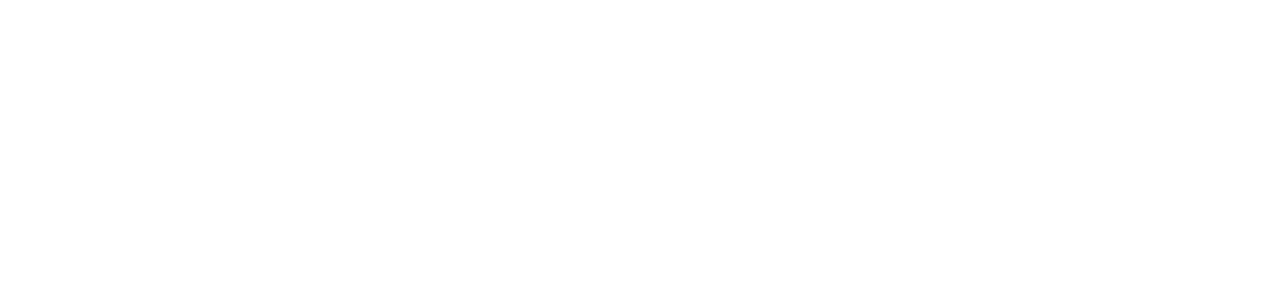
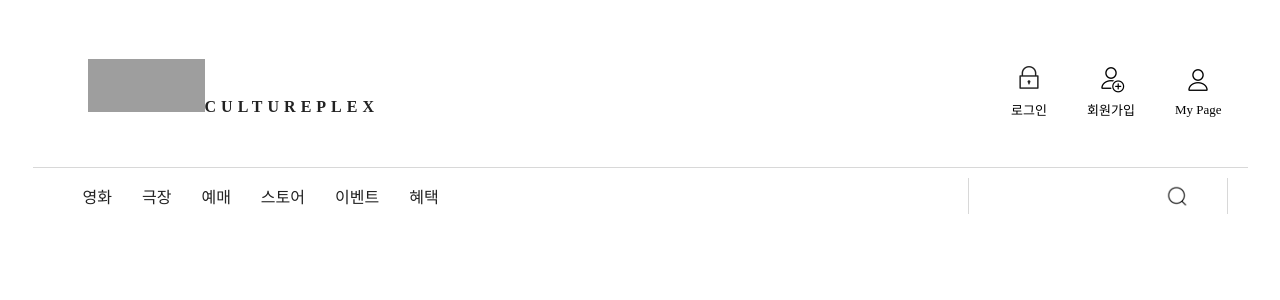
Before and after one commit to joohyeson/ShowMeTheMovie, a React (Create React App) app in the folder show-me-the-movie/: page /movie in a window 1280 px wide. Before the commit this address had no page. Shown: the top 300 px of the page. Built offline with nearby package versions, Linux system fonts and the light colour scheme; grey boxes are pictures that could not be loaded.

Commit message:
Link To로 /movie 페이지와 메인의 전체 보기 버튼 연결

```diff
--- a/show-me-the-movie/src/App.js
+++ b/show-me-the-movie/src/App.js
@@ -3,16 +3,19 @@ import {
   Route,
   Routes
 } from 'react-router-dom';
-import Home from './routes/Home';
+import Home from './routes/MainPage';
 import Detail from './routes/Detail';
+import MovieDetail from './routes/MovieChartPage';
 
 function App() {
-  return <Router>
+
+  return (<Router>
     <Routes>
       <Route path={`${process.env.PUBLIC_URL}/`} element={<Home />} />
-      <Route path="/movie/:id" element={<Detail/>}/>
+      <Route path={`${process.env.PUBLIC_URL}/movie`} element={<MovieDetail />} />
+      {/* <Route path="/movie/:id" element={<Detail/>}/> */}
     </Routes>
-  </Router>
+  </Router>);
 }
 
 export default App;
--- a/show-me-the-movie/src/components/MovieChart.js
+++ b/show-me-the-movie/src/components/MainPage/MovieChart.js
@@ -1,6 +1,7 @@
 import style from "./MovieChart.module.css"
 import Slider from 'react-slick';
 import MovieChartImage from "./MovieChartImage";
+import { Link } from "react-router-dom"
 
 import "slick-carousel/slick/slick.css";
 import "slick-carousel/slick/slick-theme.css";
@@ -39,10 +40,13 @@ function MovieChart() {
         <div className={style.contents}>
             <div className={style.txt}>
                 <h2>무비차트</h2>
+
+                <Link to={`${process.env.PUBLIC_URL}/movie`}>
                 <button>
                     <span>전체보기</span>
                     <span>&gt;</span>
                 </button>
+                </Link>
             </div>
 
             <div className={style.chart}>
--- a/show-me-the-movie/src/components/MovieChart.module.css
+++ b/show-me-the-movie/src/components/MainPage/MovieChart.module.css
@@ -77,7 +77,9 @@ h4 {
     align-items: center;
 }
 
-.txt button{
+.txt button
+{
+    text-decoration: none;
         height: 35px;
         padding: 0;
         font-size: 14px;
--- a/show-me-the-movie/src/routes/Home.js
+++ b/show-me-the-movie/src/routes/MainPage.js
@@ -2,8 +2,8 @@ import { useEffect, useState } from "react";
 
 import Header from "../components/Header"
 import Menu from "../components/Menu"
-import MovieChart from "../components/MovieChart"
-import Movie from '../components/Movie'
+import MovieChart from "../components/MainPage/MovieChart"
+import Movie from '../components/MainPage/Movie'
 
 function Home() {
 
--- /dev/null
+++ b/show-me-the-movie/src/routes/MovieChartPage.js
@@ -0,0 +1,13 @@
+import Header from "../components/Header"
+import Menu from "../components/Menu"
+
+function MovieDetail() {
+    return (
+        <div>
+            <Header />
+            <Menu />
+        </div>
+    );
+}
+
+export default MovieDetail;
```
Also changed, not shown: show-me-the-movie/src/components/MainPage/Movie.js (renamed from show-me-the-movie/src/components/Movie.js), show-me-the-movie/src/components/MainPage/MovieChartImage.js (renamed from show-me-the-movie/src/components/MovieChartImage.js).
